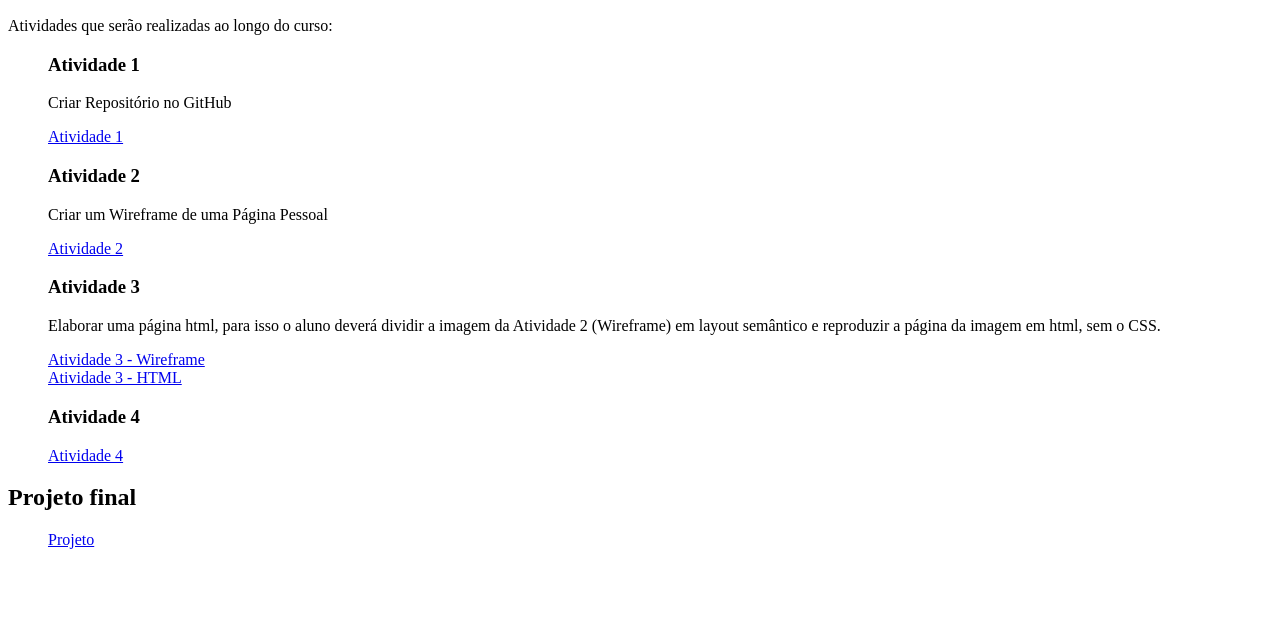
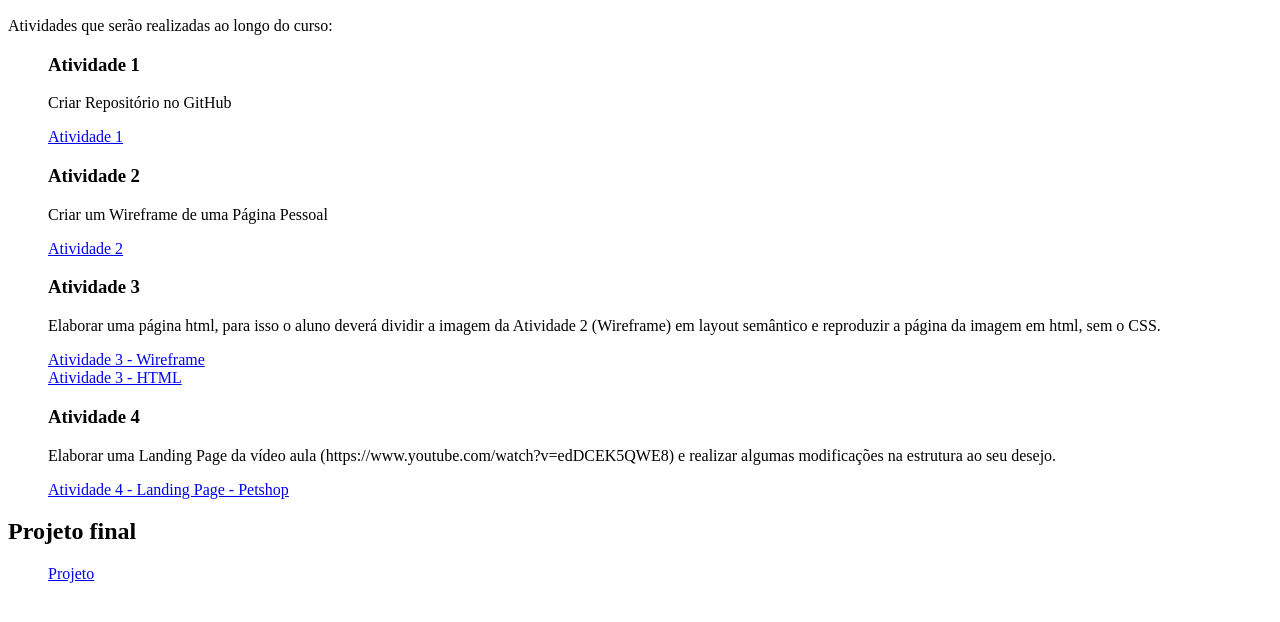
Before and after one commit to Mitiko20/dw1a3, a plain HTML site: page index.html in a window 1280 px wide. Shown: the part 110-732 px from the top of the page. Drawn offline with Linux system fonts and the light colour scheme.

Commit message:
Atualização com a atividade 4

```diff
--- a/index.html
+++ b/index.html
@@ -34,8 +34,11 @@
         </li>
 
         <h3>Atividade 4</h3>
+        <p>
+            Elaborar uma Landing Page da vídeo aula (https://www.youtube.com/watch?v=edDCEK5QWE8) e realizar algumas modificações na estrutura ao seu desejo.
+        </p>
         <li style="list-style-type: none;">
-            <a href="#">Atividade 4</a>
+            <a href="Atividades/A4/index.html">Atividade 4 - Landing Page - Petshop</a>
         </li>
 
     </ul>
```
